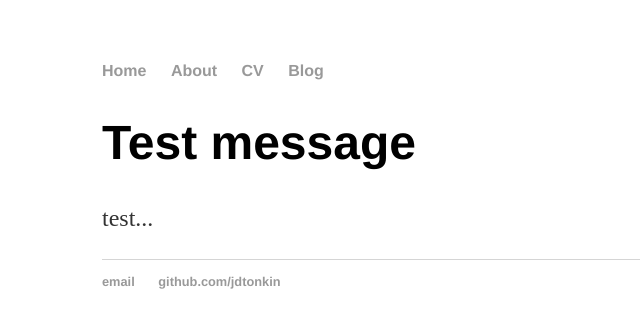
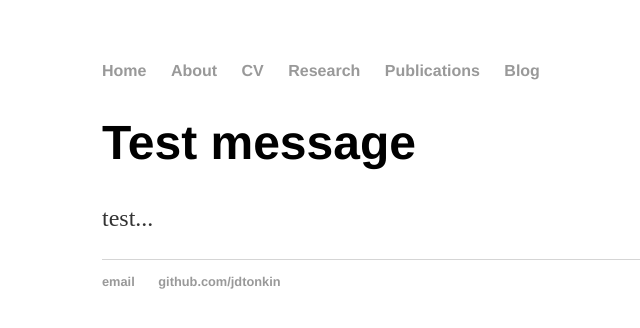
Before and after one commit to jdtonkin/jdtonkin.github.io, a Jekyll site: the page built from index.html, in a window 1280 px wide. Shown: the top 328 px of the page, without its empty margins (90-730 px from the left). Built offline with Jekyll 4.4.1, drawn with Linux system fonts in a browser that asks for light colours.

Commit message:
Update default.html

```diff
--- a/_layouts/default.html
+++ b/_layouts/default.html
@@ -14,6 +14,8 @@
 <li><a href="/">Home</a></li>
 <li><a href="/about">About</a></li>
 <li><a href="/cv">CV</a></li>
+<li><a href="/Research">Research</a></li>
+<li><a href="/Publications">Publications</a></li>
 <li><a href="/blog">Blog</a></li>
 </ul>
     </nav>
```
